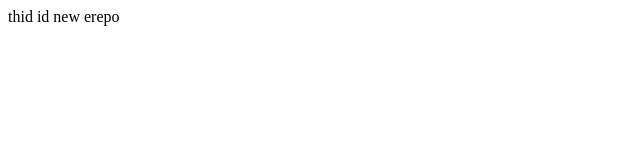
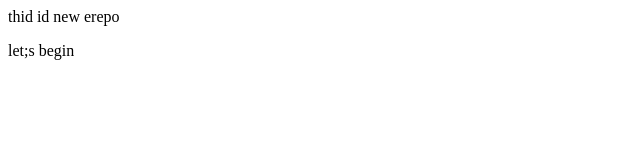
Before and after one commit to snehach09/localrepo, a plain HTML site: page index.html in a window 1280 px wide. Shown: the full height of the page, 0-640 px from the left. Drawn offline with Linux system fonts and the light colour scheme.

Commit message:
new chamhe

```diff
--- a/index.html
+++ b/index.html
@@ -1 +1,2 @@
 <p>thid id new erepo</p>
+<p>let;s begin</p>
```
